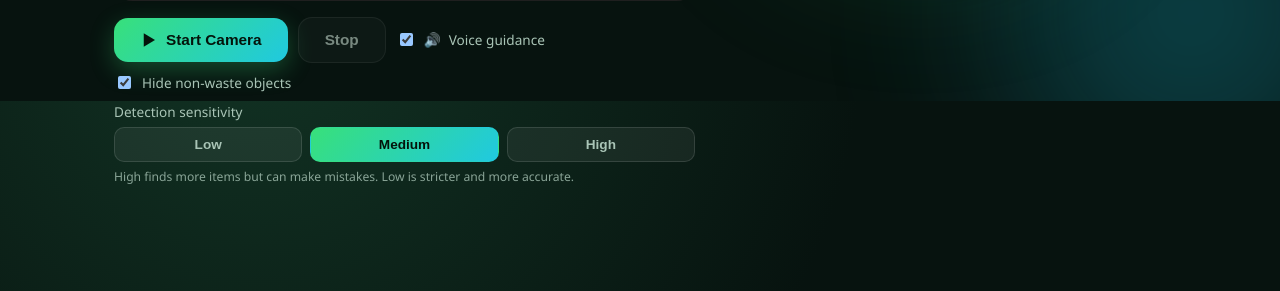
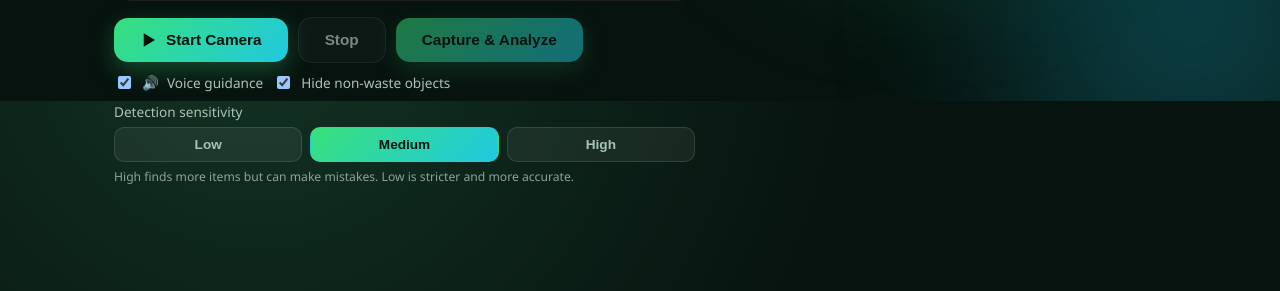
Before and after one commit to sagnikmukherjee220-boop/ecosort-ai, a Flask app: page /detect in a window 1280 px wide. Shown: the part 699-990 px from the top of the page. Run offline with Flask 3, Linux system fonts and the light colour scheme.

Commit message:
Replace live webcam auto-loop with a manual capture button
Detection now calls a paid, rate-limited cloud API per shot instead
of free local inference, so continuously auto-analyzing every ~1-2s
while the camera is open burns through API quota for no benefit.
Adds a "Capture & Analyze" button matching the upload-mode flow.

```diff
--- a/static/i18n/bn.json
+++ b/static/i18n/bn.json
@@ -19,6 +19,7 @@
     "tab_upload": "ছবি আপলোড করুন",
     "start_camera": "ক্যামেরা চালু করুন",
     "stop": "বন্ধ করুন",
+    "capture_analyze": "ছবি তুলুন ও বিশ্লেষণ করুন",
     "voice_guidance": "ভয়েস গাইডেন্স",
     "hide_nonwaste": "অ-বর্জ্য বস্তু লুকান",
     "analyze": "ছবি বিশ্লেষণ করুন",
--- a/static/i18n/en.json
+++ b/static/i18n/en.json
@@ -19,6 +19,7 @@
     "tab_upload": "Upload Photo",
     "start_camera": "Start Camera",
     "stop": "Stop",
+    "capture_analyze": "Capture & Analyze",
     "voice_guidance": "Voice guidance",
     "hide_nonwaste": "Hide non-waste objects",
     "analyze": "Analyze Photo",
--- a/static/i18n/hi.json
+++ b/static/i18n/hi.json
@@ -19,6 +19,7 @@
     "tab_upload": "फ़ोटो अपलोड करें",
     "start_camera": "कैमरा शुरू करें",
     "stop": "रोकें",
+    "capture_analyze": "फ़ोटो लें और जांचें",
     "voice_guidance": "आवाज़ मार्गदर्शन",
     "hide_nonwaste": "गैर-कचरा वस्तुएं छिपाएं",
     "analyze": "फ़ोटो जांचें",
--- a/static/i18n/mr.json
+++ b/static/i18n/mr.json
@@ -19,6 +19,7 @@
     "tab_upload": "फोटो अपलोड करा",
     "start_camera": "कॅमेरा सुरू करा",
     "stop": "थांबवा",
+    "capture_analyze": "फोटो घ्या आणि तपासा",
     "voice_guidance": "आवाज मार्गदर्शन",
     "hide_nonwaste": "कचरा नसलेल्या वस्तू लपवा",
     "analyze": "फोटो तपासा",
--- a/static/i18n/ta.json
+++ b/static/i18n/ta.json
@@ -19,6 +19,7 @@
     "tab_upload": "புகைப்படம் பதிவேற்று",
     "start_camera": "கேமராவைத் தொடங்கு",
     "stop": "நிறுத்து",
+    "capture_analyze": "படம் எடுத்து பகுப்பாய்வு செய்",
     "voice_guidance": "குரல் வழிகாட்டல்",
     "hide_nonwaste": "கழிவு அல்லாத பொருட்களை மறை",
     "analyze": "புகைப்படத்தை பகுப்பாய்வு செய்",
--- a/static/i18n/te.json
+++ b/static/i18n/te.json
@@ -19,6 +19,7 @@
     "tab_upload": "ఫోటో అప్‌లోడ్ చేయండి",
     "start_camera": "కెమెరా ప్రారంభించండి",
     "stop": "ఆపు",
+    "capture_analyze": "ఫోటో తీసి విశ్లేషించండి",
     "voice_guidance": "వాయిస్ మార్గదర్శకత్వం",
     "hide_nonwaste": "వ్యర్థం కాని వస్తువులను దాచండి",
     "analyze": "ఫోటోను విశ్లేషించండి",
--- a/static/js/detect.js
+++ b/static/js/detect.js
@@ -12,6 +12,7 @@
 
   const startBtn = document.getElementById("startBtn");
   const stopBtn = document.getElementById("stopBtn");
+  const captureBtn = document.getElementById("captureBtn");
   const fileInput = document.getElementById("fileInput");
   const analyzeBtn = document.getElementById("analyzeBtn");
 
@@ -23,7 +24,6 @@
   const detCount = document.getElementById("detCount");
 
   let stream = null;
-  let loopTimer = null;
   let busy = false;
   let lastSpokenLabel = null;
   let uploadedDataUrl = null;
@@ -62,16 +62,20 @@
   tabUpload.addEventListener("click", showUploadTab);
 
   // ---------------- Webcam ----------------
+  // Detection now calls a paid, rate-limited cloud API per shot (instead of
+  // free local inference), so the camera stream is just for framing —
+  // analysis only runs when the user taps "Capture & Analyze", not on a
+  // continuous auto-loop.
   async function startCamera() {
     try {
       stream = await navigator.mediaDevices.getUserMedia({ video: { facingMode: "environment" } });
       video.srcObject = stream;
       startBtn.disabled = true;
       stopBtn.disabled = false;
+      captureBtn.disabled = false;
       video.onloadedmetadata = () => {
         overlay.width = video.videoWidth;
         overlay.height = video.videoHeight;
-        loop();
       };
     } catch (err) {
       alert("Could not access webcam: " + err.message);
@@ -79,34 +83,35 @@
   }
 
   function stopCamera() {
-    if (loopTimer) clearTimeout(loopTimer);
     if (stream) {
       stream.getTracks().forEach((t) => t.stop());
       stream = null;
     }
     startBtn.disabled = false;
     stopBtn.disabled = true;
+    captureBtn.disabled = true;
     ctx.clearRect(0, 0, overlay.width, overlay.height);
   }
 
   startBtn.addEventListener("click", startCamera);
   stopBtn.addEventListener("click", stopCamera);
 
-  async function loop() {
-    if (!stream) return;
-    if (!busy) {
+  captureBtn.addEventListener("click", async () => {
+    if (!stream || busy) return;
     busy = true;
+    captureBtn.disabled = true;
+    captureBtn.textContent = window.I18N ? window.I18N.t("detect.analyzing", "Analyzing...") : "Analyzing...";
     const dataUrl = grabFrame(video);
     try {
       const data = await sendForDetection(dataUrl, "webcam");
       renderDetections(data.detections, overlay.width, overlay.height);
     } catch (e) {
-        console.error(e);
+      alert("Detection failed: " + e.message);
     }
     busy = false;
-    }
-    loopTimer = setTimeout(loop, 900);
-  }
+    captureBtn.disabled = !stream;
+    captureBtn.textContent = window.I18N ? window.I18N.t("detect.capture_analyze", "Capture & Analyze") : "Capture & Analyze";
+  });
 
   function grabFrame(source) {
     const c = document.createElement("canvas");
--- a/templates/detect.html
+++ b/templates/detect.html
@@ -23,6 +23,7 @@
         <svg viewBox="0 0 24 24"><path d="M5 3v18l15-9z" fill="currentColor"/></svg> <span data-i18n="detect.start_camera">Start Camera</span>
       </button>
       <button class="btn btn-ghost" id="stopBtn" disabled><span data-i18n="detect.stop">Stop</span></button>
+      <button class="btn btn-primary" id="captureBtn" disabled><span data-i18n="detect.capture_analyze">Capture &amp; Analyze</span></button>
       <label class="toggle-row"><input type="checkbox" id="voiceToggle" checked> 🔊 <span data-i18n="detect.voice_guidance">Voice guidance</span></label>
       <label class="toggle-row"><input type="checkbox" id="ignoreToggle" checked> <span data-i18n="detect.hide_nonwaste">Hide non-waste objects</span></label>
     </div>
```
Lines whose indentation alone changed are shown as unchanged.
